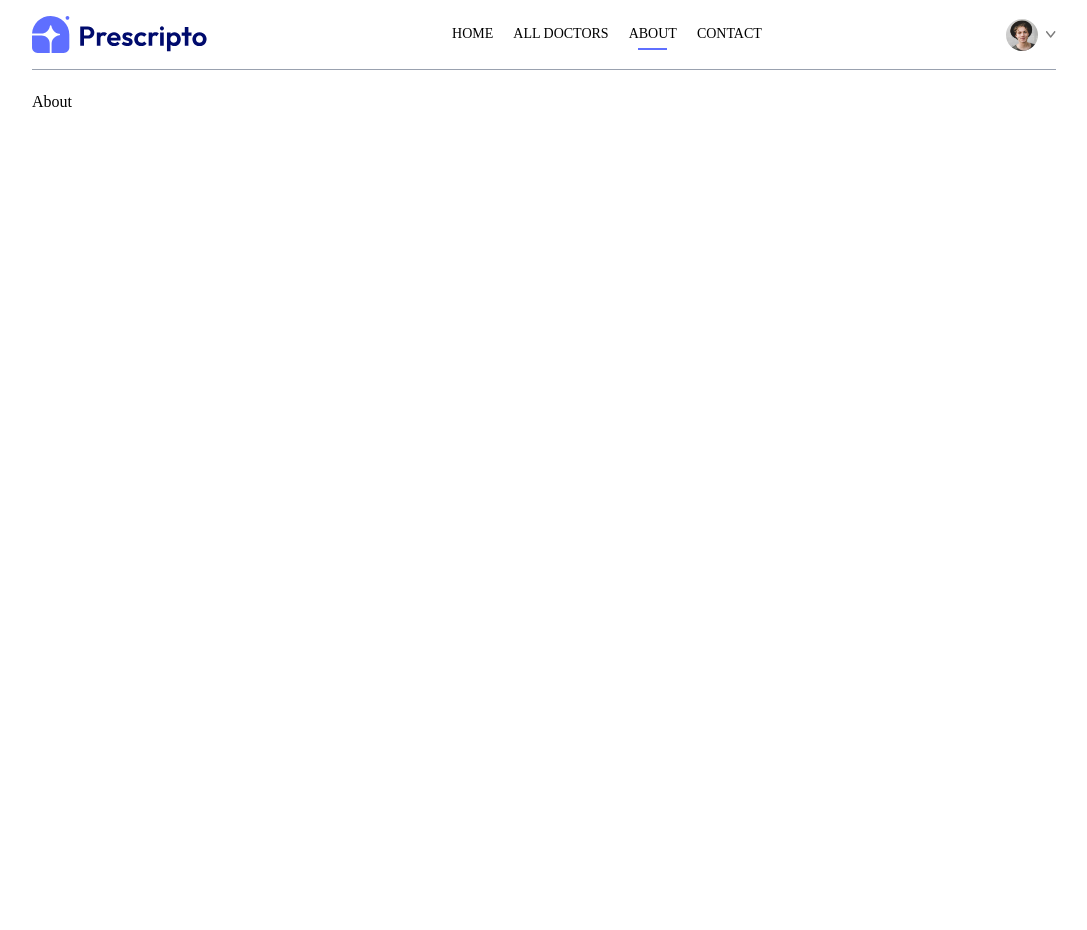
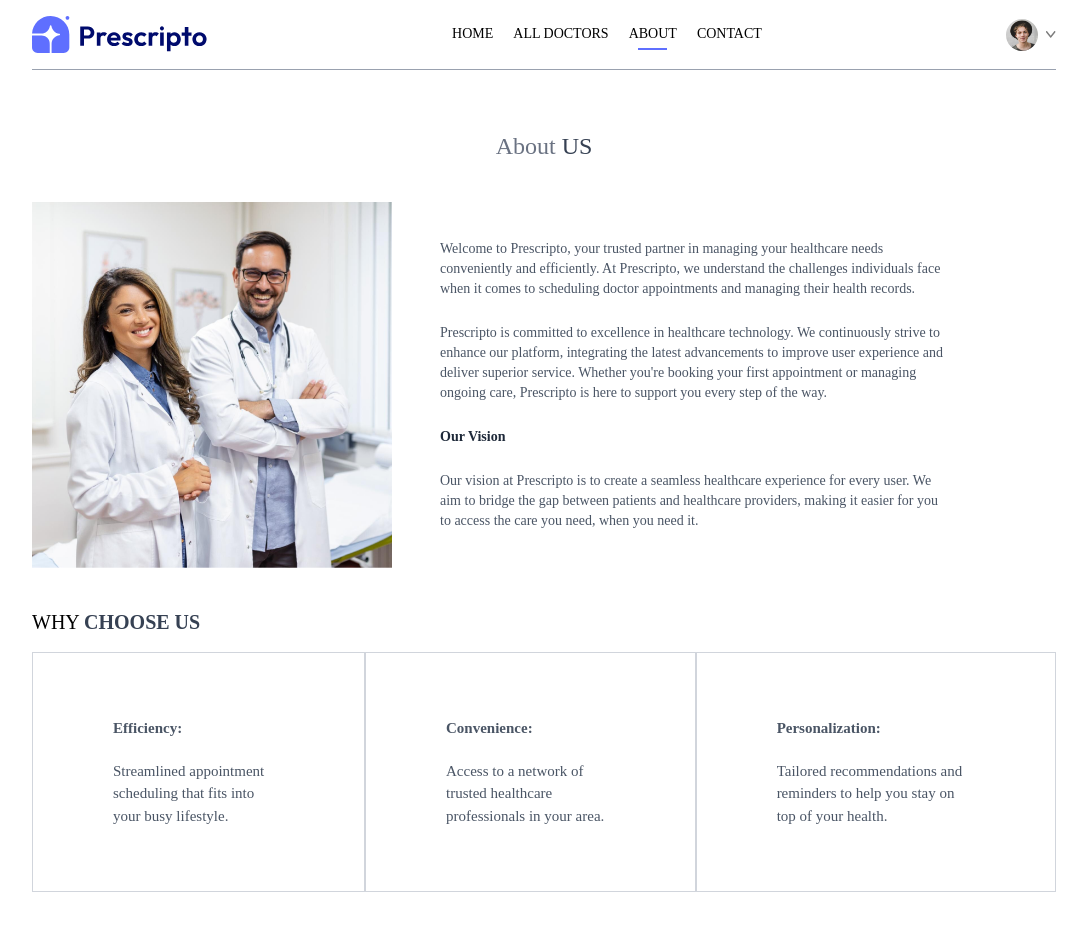
Before and after one commit to freelanceradnan/Hospital-management-system, a React (Vite) app: page /about in a window 1280 px wide. Shown: the top 930 px of the page, without its empty margins (96-1183 px from the left). Before the commit the page ends 800 px from the top, so only its background shows below. Built offline with nearby package versions, Linux system fonts and the light colour scheme.

Commit message:
about page added

```diff
--- a/src/Pages/About/About.jsx
+++ b/src/Pages/About/About.jsx
@@ -1,9 +1,39 @@
 import React from 'react';
+import { assets } from '../../assets/assets';
 
 const About = () => {
     return (
         <div>
-        <h1>About</h1>
+        <div className='text-center text-2xl pt-10 text-gray-500'>
+            <p>About <span className='text-gray-700 font-medium'>US</span></p>
+        </div>
+        <div className='my-10 flex flex-col md:flex-row gap-12'>
+            <img src={assets.about_image} alt="" className='w-full md:max-w-[360px]'/>
+            <div className='flex flex-col justify-center gap-6 md:w-2/4 text-sm text-gray-600'>
+                <p>Welcome to Prescripto, your trusted partner in managing your healthcare needs conveniently and efficiently. At Prescripto, we understand the challenges individuals face when it comes to scheduling doctor appointments and managing their health records.</p>
+                <p>Prescripto is committed to excellence in healthcare technology. We continuously strive to enhance our platform, integrating the latest advancements to improve user experience and deliver superior service. Whether you're booking your first appointment or managing ongoing care, Prescripto is here to support you every step of the way.</p>
+                <b className='text-gray-800'>Our Vision</b>
+                <p>Our vision at Prescripto is to create a seamless healthcare experience for every user. We aim to bridge the gap between patients and healthcare providers, making it easier for you to access the care you need, when you need it.</p>
+            </div>
+        </div>
+
+        <div className='uppercase text-xl my-4'>
+            <p>Why <span className='text-gray-700 font-semibold'>Choose us</span></p>
+        </div>
+        <div className='flex flex-col md:flex-row mb-20'>
+            <div className='border px-19 md:px-20 py-8 sm:py-16 flex flex-col gap-5 text-[15px] hover:bg-primary hover:text-white transition-all duration-300 text-gray-600 cursor-pointer border-gray-300'>
+            <b>Efficiency:</b>
+            <p>Streamlined appointment scheduling that fits into your busy lifestyle.</p>
+            </div>
+            <div className='border px-19 md:px-20 py-8 sm:py-16 flex flex-col gap-5 text-[15px] hover:bg-primary hover:text-white transition-all duration-300 text-gray-600 cursor-pointer border-gray-300'>
+            <b>Convenience:</b>
+            <p>Access to a network of trusted healthcare professionals in your area.</p>
+            </div>
+             <div className='border px-19 md:px-20 py-8 sm:py-16 flex flex-col gap-5 text-[15px] hover:bg-primary hover:text-white transition-all duration-300 text-gray-600 cursor-pointer border-gray-300'>
+            <b>Personalization:</b>
+            <p>Tailored recommendations and reminders to help you stay on top of your health.</p>
+            </div>
+        </div>
         </div>
     );
 };
```
